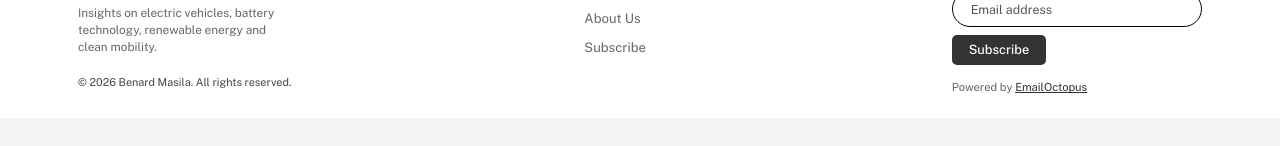
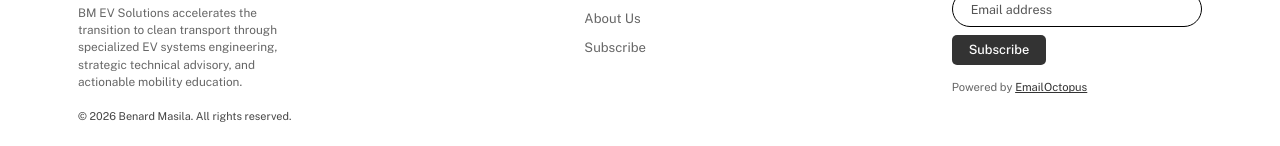
Before and after one commit to jessesgithubaccount/benardmasila, a plain HTML site: page index.html in a window 1280 px wide. Shown: the part 1725-1871 px from the top of the page. Before the commit the page ends 1843 px from the top, so only its background shows below. Drawn offline with nearby package versions, Linux system fonts and the light colour scheme; no server answers.

Commit message:
Update index.html

```diff
--- a/index.html
+++ b/index.html
@@ -168,7 +168,7 @@
         <a class="logo logo--img" href="#top" aria-label="bmevsolutions, back to top"><img src="assets/logo-nav.webp" alt="bmevsolutions" width="444" height="200" loading="lazy" decoding="async"></a>
         <p class="ft-tag">Engineering Electric Mobility</p>
         <h3>About Us</h3>
-        <p class="ft-text">Insights on electric vehicles, battery technology, renewable energy and clean mobility.</p>
+        <p class="ft-text">BM EV Solutions accelerates the transition to clean transport through specialized EV systems engineering, strategic technical advisory, and actionable mobility education.</p>
         <p class="ft-copy">&copy; 2026 Benard Masila. All rights reserved.</p>
       </div>
       <div class="ft-col ft-contactcol">
```
